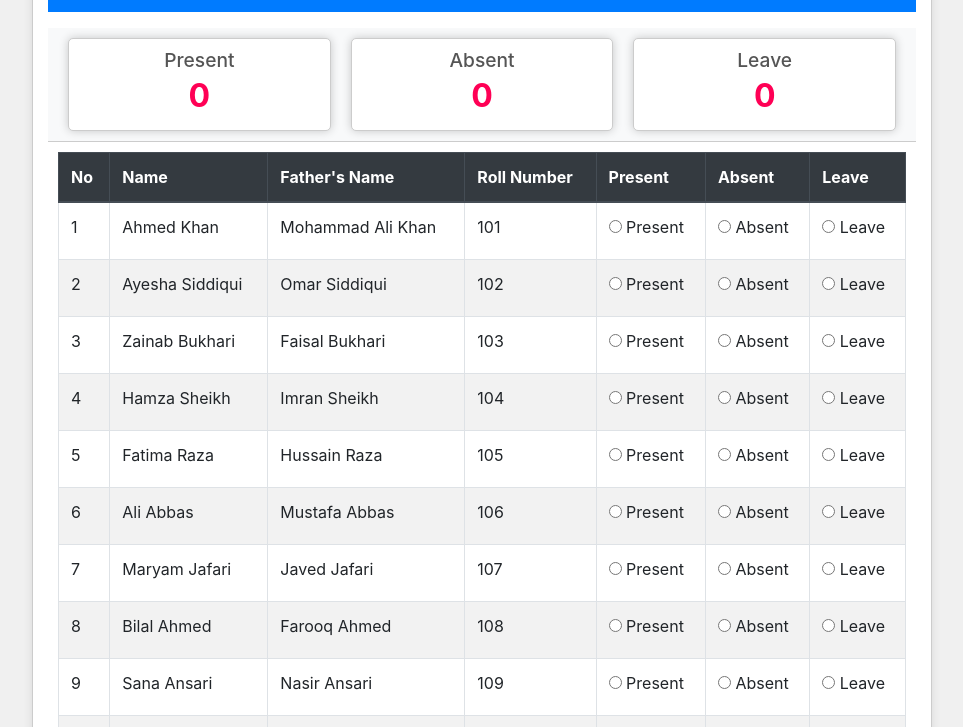
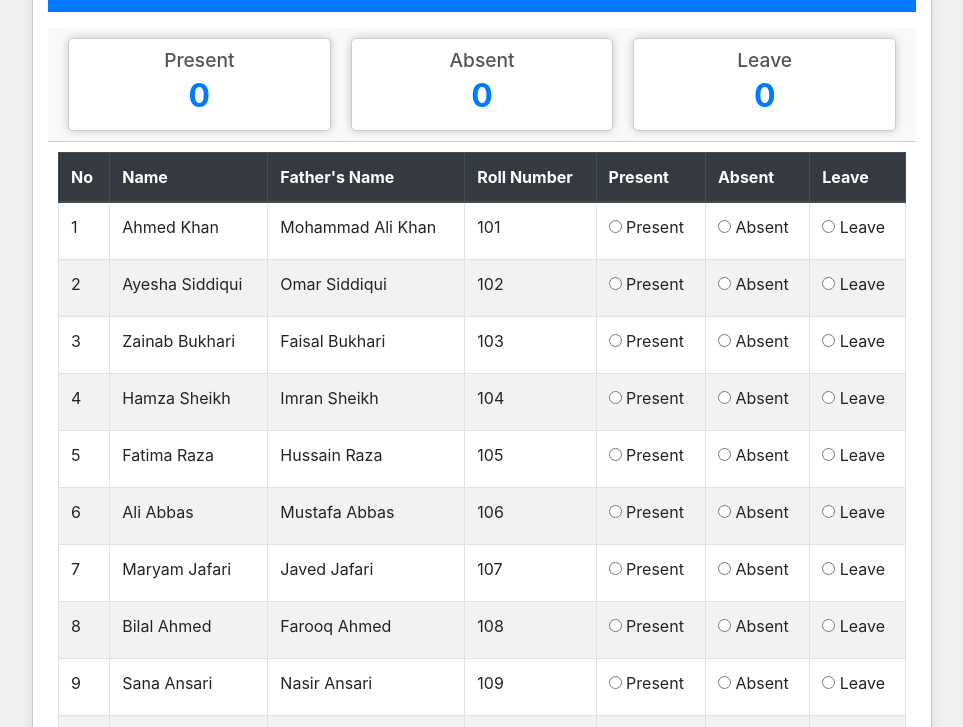
Before and after one commit to ZayanMustafa/Smart-Attendance-Manager, a plain HTML site: page index.html in a window 1280 px wide. Shown: the part 73-800 px from the top of the page, without its empty margins (158-1121 px from the left). Drawn offline with nearby package versions, Linux system fonts and the light colour scheme.

Commit message:
Style Updated

```diff
--- a/style.css
+++ b/style.css
@@ -75,7 +75,7 @@ tr:nth-child(even) {
     display: block;
     font-size: 2em;
     font-weight: bold;
-    color: #ff0055; /* Default blue color */
+    color: #007bff; /* Default blue color */
 }
 
 /* Media Queries for Responsive Design */
```
